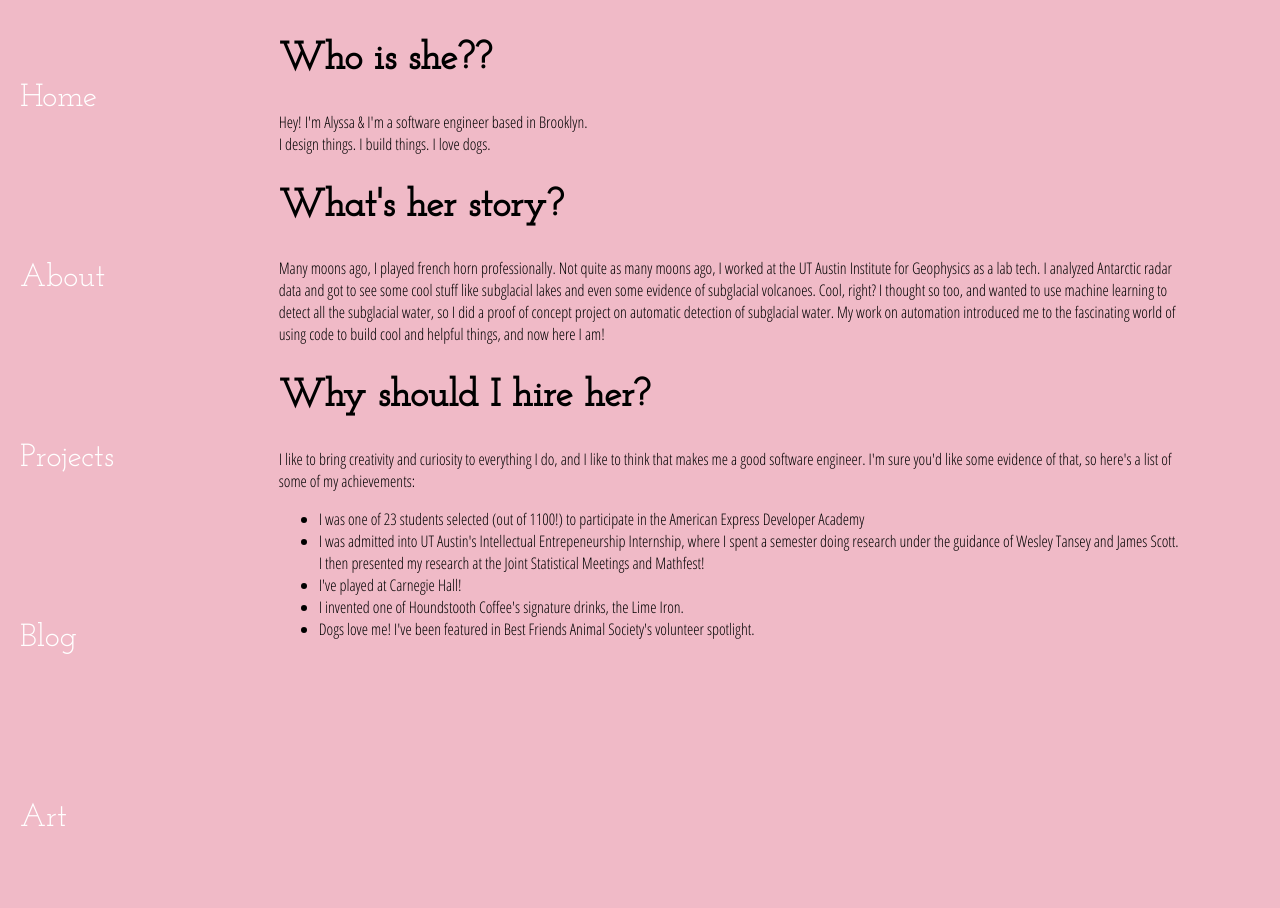
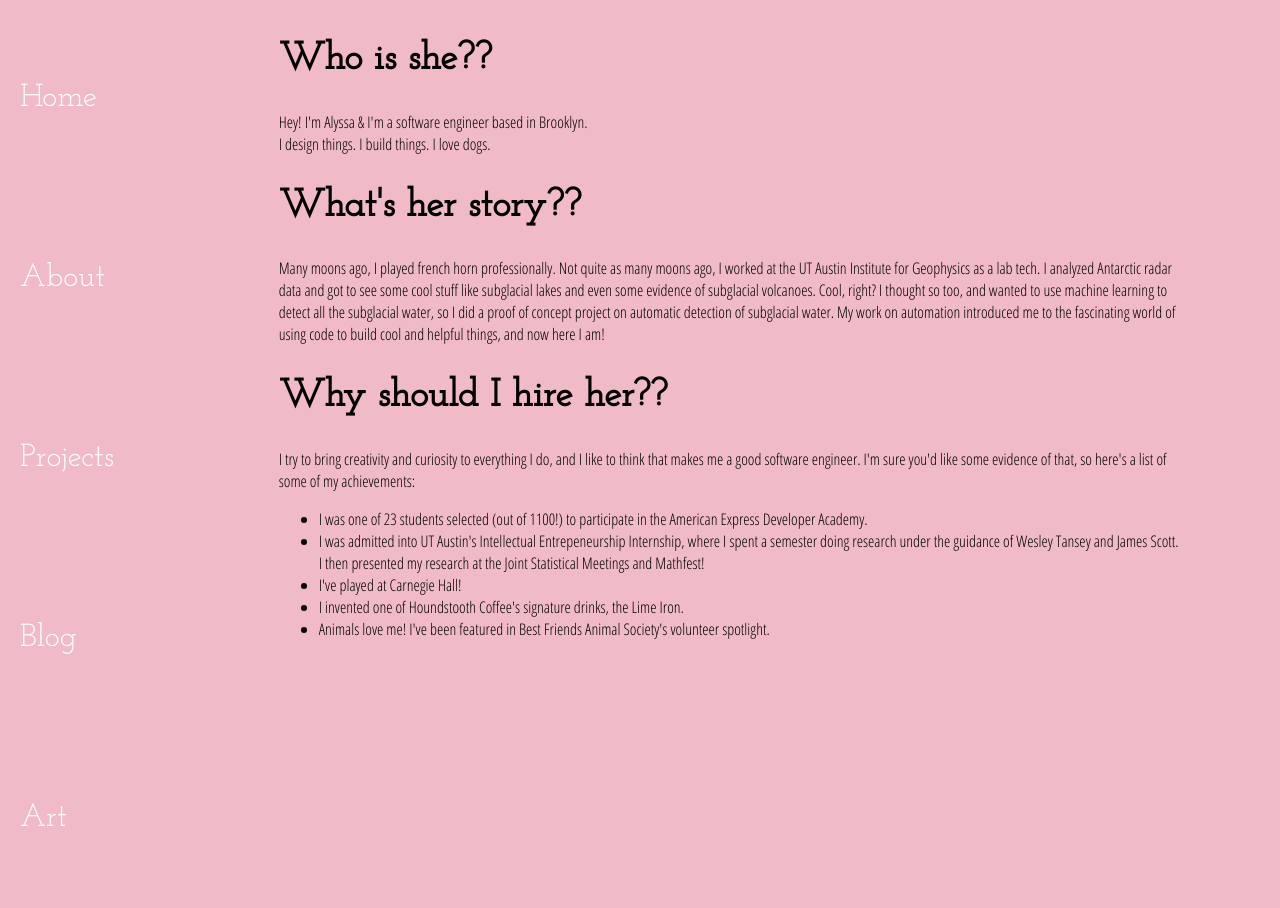
Before and after one commit to AlyssaYelle/AlyssaYelle.github.io, a Jekyll site: the page built from about/index.html, in a window 1280 px wide. Built offline with Jekyll 4.4.1, drawn with Linux system fonts in a browser that asks for light colours.

Commit message:
fixed some typos on about page and trying new style for projects page

```diff
--- a/about/index.html
+++ b/about/index.html
@@ -11,7 +11,7 @@ title: About
       		I design things. I build things. I love dogs.
       	</p>
 
-        <h2>What's her story?</h2>
+        <h2>What's her story??</h2>
         <p>
           Many moons ago, I played french horn professionally.
           Not quite as many moons ago, I worked at the UT Austin Institute for Geophysics as a lab tech.
@@ -20,15 +20,15 @@ title: About
           My work on automation introduced me to the fascinating world of using code to build cool and helpful things, and now here I am!
         </p>
 
-        <h2>Why should I hire her?</h2>
+        <h2>Why should I hire her??</h2>
         <p>
-          I like to bring creativity and curiosity to everything I do, and I like to think that makes me a good software engineer. I'm sure you'd like some evidence of that, so here's a list of some of my achievements:
+          I try to bring creativity and curiosity to everything I do, and I like to think that makes me a good software engineer. I'm sure you'd like some evidence of that, so here's a list of some of my achievements:
             <ul>
-              <li>I was one of 23 students selected (out of 1100!) to participate in the American Express Developer Academy</li>
+              <li>I was one of 23 students selected (out of 1100!) to participate in the American Express Developer Academy.</li>
               <li>I was admitted into UT Austin's Intellectual Entrepeneurship Internship, where I spent a semester doing research under the guidance of Wesley Tansey and James Scott. I then presented my research at the Joint Statistical Meetings and Mathfest!</li>
               <li>I've played at Carnegie Hall!</li>
               <li>I invented one of Houndstooth Coffee's signature drinks, the Lime Iron.</li>
-              <li>Dogs love me! I've been featured in Best Friends Animal Society's volunteer spotlight.</li>
+              <li>Animals love me! I've been featured in Best Friends Animal Society's volunteer spotlight.</li>
             </ul>
 
         </p>
```
Also changed, not shown: projects/index.html (+21 -1 lines), projects/allthegoodpoems.png (added).
